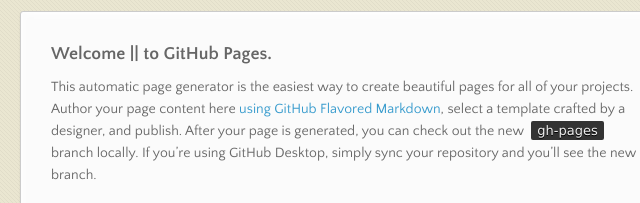
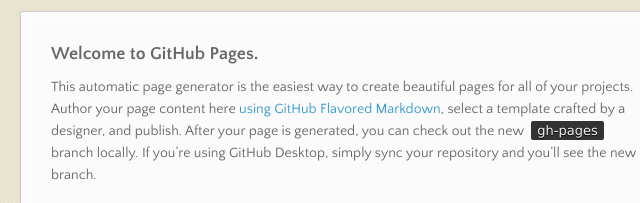
Before and after one commit to johnlee175/LogcatFileReader, a plain HTML site: page index.html in a window 1280 px wide. Shown: the part 179-382 px from the top of the page, 295-935 px from the left. Drawn offline with nearby package versions, Linux system fonts and the light colour scheme.

```diff
--- a/index.html
+++ b/index.html
@@ -40,7 +40,7 @@
       </nav>
       <section>
         <h3>
-<a id="welcome-to-github-pages" class="anchor" href="#welcome-to-github-pages" aria-hidden="true"><span aria-hidden="true" class="octicon octicon-link"></span></a>Welcome || to GitHub Pages.</h3>
+<a id="welcome-to-github-pages" class="anchor" href="#welcome-to-github-pages" aria-hidden="true"><span aria-hidden="true" class="octicon octicon-link"></span></a>Welcome to GitHub Pages.</h3>
 
 <p>This automatic page generator is the easiest way to create beautiful pages for all of your projects. Author your page content here <a href="https://guides.github.com/features/mastering-markdown/">using GitHub Flavored Markdown</a>, select a template crafted by a designer, and publish. After your page is generated, you can check out the new <code>gh-pages</code> branch locally. If you’re using GitHub Desktop, simply sync your repository and you’ll see the new branch.</p>
 
```
